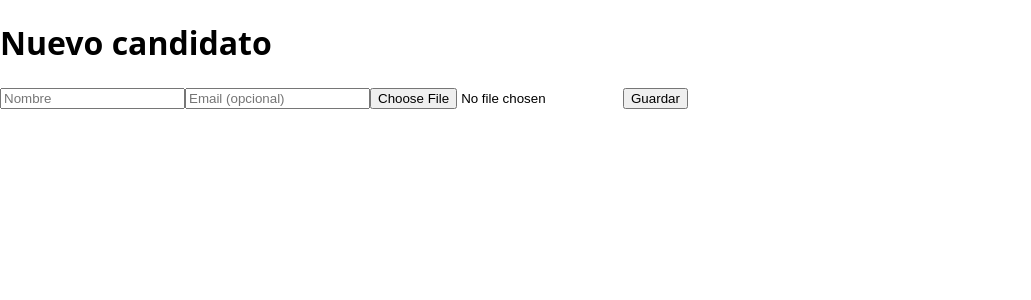
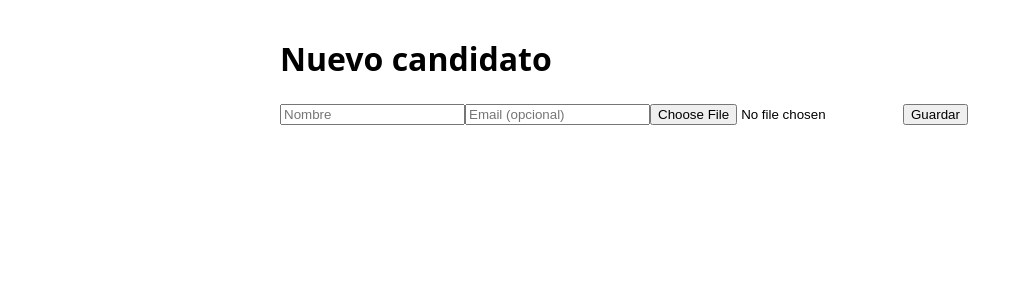
Before and after one commit to michaelochoacastro-code/hera-web-first, a Next.js app: page /candidates/new in a window 1280 px wide. Shown: the top 300 px of the page, without its empty margins (0-1031 px from the left). Built offline with nearby package versions, Linux system fonts and the light colour scheme.

Commit message:
Update page.tsx

```diff
--- a/app/candidates/new/page.tsx
+++ b/app/candidates/new/page.tsx
@@ -22,7 +22,7 @@ export default function NewCandidatePage() {
   };
 
   return (
-    <main>
+    <main style={{padding:16, maxWidth:720, margin:'0 auto'}}>
       <h1>Nuevo candidato</h1>
       <input placeholder="Nombre" value={name} onChange={e=>setName(e.target.value)} />
       <input placeholder="Email (opcional)" value={email} onChange={e=>setEmail(e.target.value)} />
```
